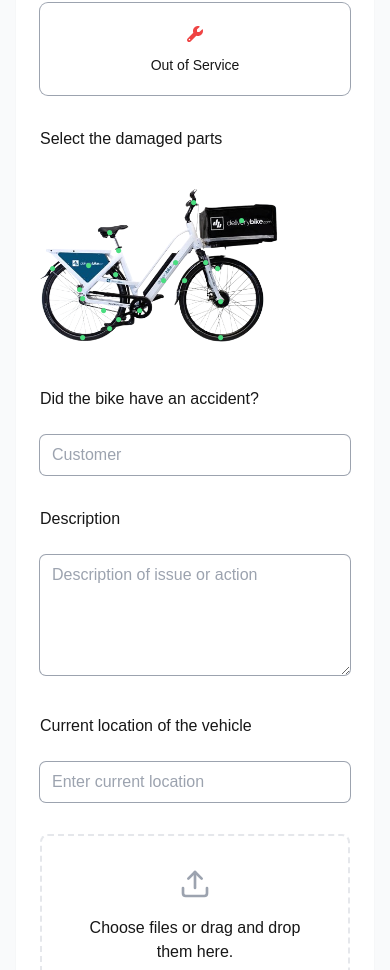
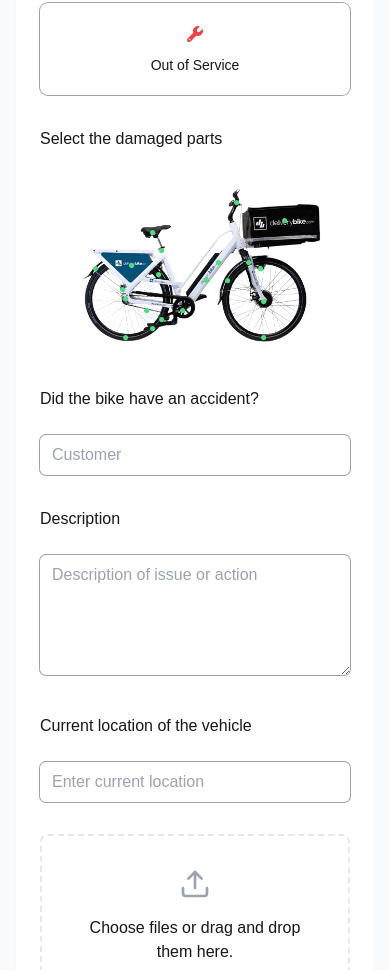
Before and after one commit to thinkingdev9/jot-form, a Next.js app: page / in a window 390 px wide. Shown: the part 1066-2036 px from the top of the page. Built offline with nearby package versions, Linux system fonts and the light colour scheme.

Commit message:
#16 center the image

```diff
--- a/app/page.tsx
+++ b/app/page.tsx
@@ -155,7 +155,7 @@ export default function VehicleSupportForm() {
 
             <div className="space-y-6">
               <label htmlFor="Select the damaged parts" className="text-base font-medium">Select the damaged parts</label>
-              <div className="h-[180px] sm:h-[300px] transition-transform duration-300">
+              <div className="flex justify-center items-center h-[180px] sm:h-[300px] transition-transform duration-300">
                 <Bicycle></Bicycle>
               </div>
             </div>
--- a/components/bicycle.tsx
+++ b/components/bicycle.tsx
@@ -3,7 +3,12 @@ import Dropdown from "@/components/dropdown";
 
 const Bicycle = () => {
   return (
-    <svg className="mx-auto scale-[0.6] origin-top-left overflow-visible sm:scale-[1] transition-transform duration-300" width="400" height="300" xmlns="http://www.w3.org/2000/svg" >
+      <svg
+        className="scale-[0.6] origin-center overflow-visible sm:scale-[1] transition-transform duration-300 transform translate-x-2 sm:translate-x-0"
+        width="400"
+        height="300"
+        xmlns="http://www.w3.org/2000/svg"
+      >
       <image x="0" y="0" width="400" height="300" href="/bicycle.png" />
       <foreignObject className="overflow-visible" x="250" y="30" width="30" height="150" name="14">
         <Dropdown data={["Front Brake", "Motor"]} />
```
